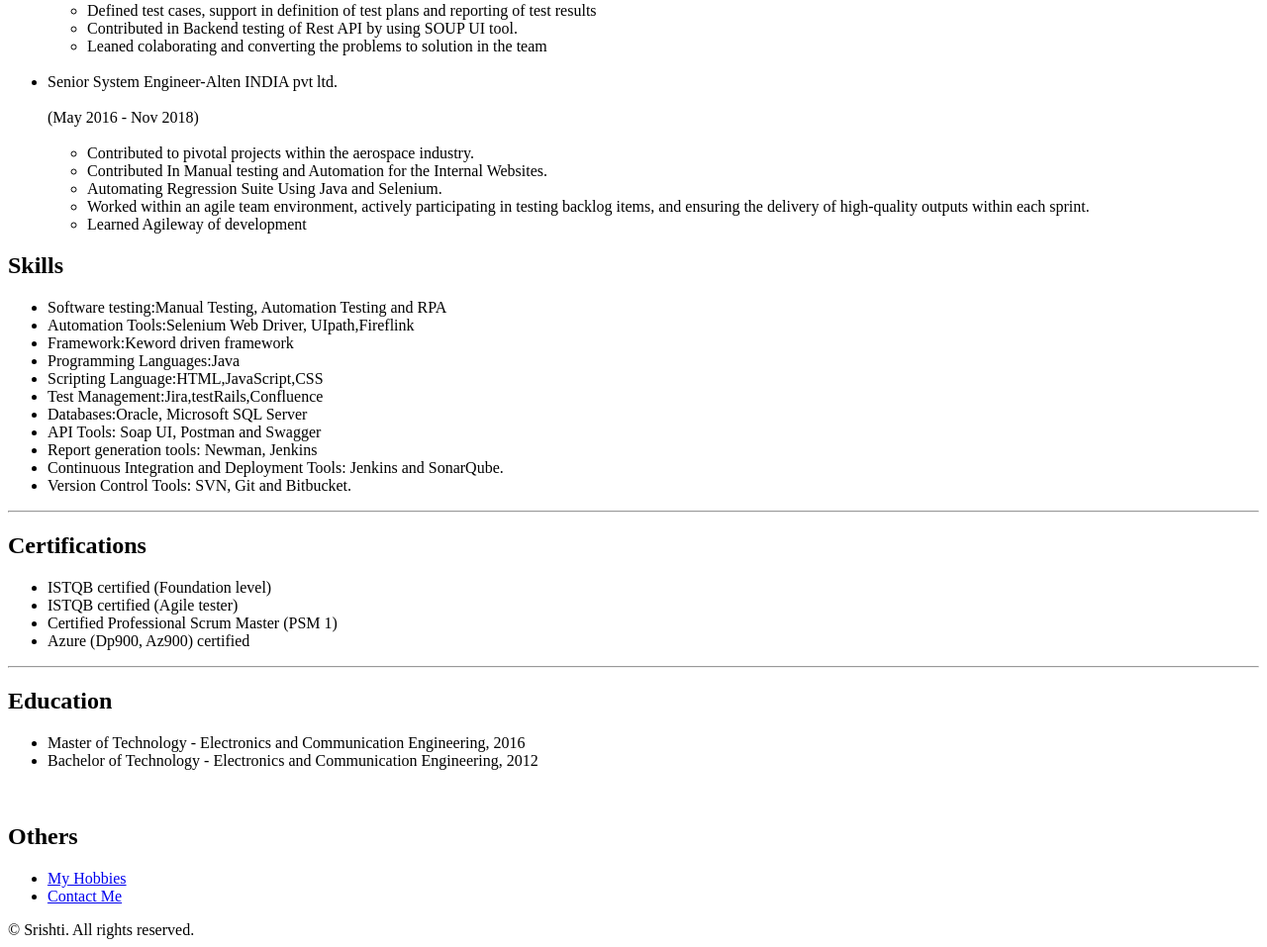
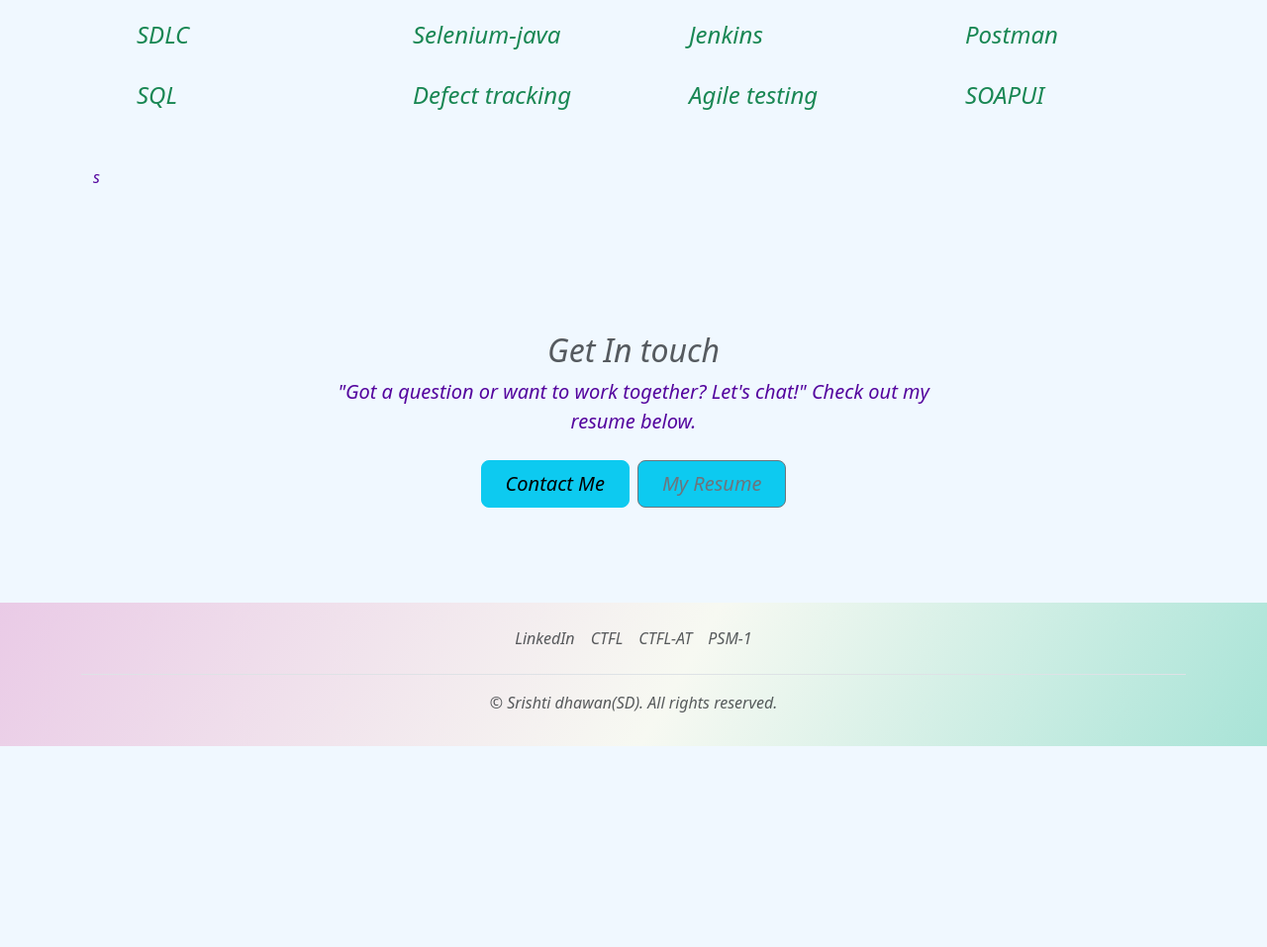
Before and after one commit to srishti0730/html-portfolio, a plain HTML site: page index.html in a window 1280 px wide. Shown: the part 748-1705 px from the top of the page at 99% size. After the commit the page ends 1526 px from the top, so only its background shows below. Drawn offline with nearby package versions, Linux system fonts and the light colour scheme.

Commit message:
Update index.html

```diff
--- a/index.html
+++ b/index.html
@@ -1,91 +1,134 @@
 <!DOCTYPE html>
 <html lang="en">
+
 <head>
-    <meta charset="UTF-8">
-    <meta name="viewport" content="width=device-width, initial-scale=1.0">
-    <title>My Resume</title>
+  <meta charset="UTF-8">
+  <meta name="viewport" content="width=device-width, initial-scale=1.0">
+  <title>Srishti's portfolio</title>
+  <link href="https://cdn.jsdelivr.net/npm/bootstrap@5.3.3/dist/css/bootstrap.min.css" rel="stylesheet" integrity="sha384-QWTKZyjpPEjISv5WaRU9OFeRpok6YctnYmDr5pNlyT2bRjXh0JMhjY6hW+ALEwIH" crossorigin="anonymous">
+  <link rel="stylesheet" href="./styling.css">
 </head>
-<body>
-    <h1>Srishti</h1>
-    <img src="./photo.jpg" alt="My photo" width="100" height="100"/>
-    <h2>Summary</h2>
-    <hr >
-    <p>Test Analyst with 7+ years of experience in testing initiatives across SDLC. Always looking for opportunity to learn new.</p>
-    <h2>Work Experience</h2>
-    <hr >
-    <ul>
-        <li>Test Analyst- Infosys <br><br> (Jun 2021 - Sept 2023)
-            <ul>
-                <br>
-                <li>Contributed towards automatig the Manual tasks of the team</li>
-                <li>Contributed to Agile team for Pipeline creation</li>
-                <li>Experience in Manual testing(E2E testing) for the User stories in Sprint</li>
-                <li>Experience in APi Testing using Postman</li>
-                <li>Experience in colaborating with stakeholder for defect closure</li>
-                <li>Created thorough test dashboards and reports for comprehensive analysis On Jira</li>
-                <li>Identified and monitored software flaws and irregularities.</li>
-                <li>Provided mentorship and guidance to junior staff, sharing expertise, and offering support to foster their professional</li>
-            </ul>
-        </li>
-        <br >
-        <li>Quality Analyst-E2open<br><br> (Dec 2018 - Jun 2021)
-            <ul>
-                <br>
-                <li>Led testing efforts for a Trade domain web application as a Test Analyst, utilizing Selenium's keyword-driven framework which is using java. </li>
-                <li>Utilized API documentation to formulate comprehensive test cases, ensuring thorough validation and robust testing procedures.</li>
-                <li>Collaborated with cross-functional teams to define test scenarios, execute test scripts, and analyze results for the web application, ensuring adherence to quality standards and project timelines.</li>
-                <li>Defined test cases, support in definition of test plans and reporting of test results</li>
-                <li>Contributed in Backend testing of Rest API by using SOUP UI tool.</li>
-                <li>Leaned colaborating and converting the problems to solution in the team</li>
-            </ul>
-        </li>
-        <br >
-        <li>Senior System Engineer-Alten INDIA pvt ltd.<br><br>(May 2016 - Nov 2018)
-            <ul>
-                <br>
-                <li>Contributed to pivotal projects within the aerospace industry.</li>
-                <li>Contributed In Manual testing and Automation for the Internal Websites.</li>
-                <li>Automating Regression Suite Using Java and Selenium.</li>
-                <li>Worked within an agile team environment, actively participating in testing backlog items, and ensuring the delivery of high-quality outputs within each sprint.</li>
-                <li>Learned Agileway of development</li>
-            </ul>
-        </li>
 
-    </ul>
-    <h2>Skills</h2>
-    <ul>
-        <li>Software testing:Manual Testing, Automation Testing and RPA</li>
-        <li>Automation Tools:Selenium Web Driver, UIpath,Fireflink</li>
-        <li>Framework:Keword driven framework</li>
-        <li>Programming Languages:Java</li>
-        <li>Scripting Language:HTML,JavaScript,CSS</li>
-        <li>Test Management:Jira,testRails,Confluence</li>
-        <li>Databases:Oracle, Microsoft SQL Server</li>
-        <li>API Tools: Soap UI, Postman and Swagger</li>
-        <li>Report generation tools: Newman, Jenkins</li>
-        <li>Continuous Integration and Deployment Tools: Jenkins and SonarQube.</li>
-        <li>Version Control Tools: SVN, Git and Bitbucket.</li>
-    </ul>
-    <hr >
-    <h2>Certifications</h2>
-    <ul>
-        <li>ISTQB certified (Foundation level)</li>
-        <li>ISTQB certified (Agile tester)</li>
-        <li>Certified Professional Scrum Master (PSM 1)</li>
-        <li>Azure (Dp900, Az900) certified</li>
-    </ul>
-    <hr >
-    <h2>Education</h2>
-    <ul>
-        <li>Master of Technology - Electronics and Communication Engineering, 2016</li>
-        <li>Bachelor of Technology - Electronics and Communication Engineering, 2012</li>
-    </ul>
-    <br >
-    <h2>Others</h2>
-    <ul>
-        <li><a href="./hobbies.html">My Hobbies</a></li>
-        <li><a href="./contact.html">Contact Me</a></li>
-    </ul>
-<footer>© Srishti. All rights reserved.</footer>
+<body >
+
+  <!-- A hero section that provides a brief introduction to you and your background. -->
+  <section id="title" class="gradient-background"  >
+      <div class="px-4 pt-5 my-5 text-center border-bottom">
+        <h1  class="text-primary" class="display-6 fw-bold text-body-emphasis"> Hi,<br> <br>
+           I am Srishti </h1>
+      <br>
+        <div class="overflow-hidden" style="max-height: 30vh;">
+          <div class="container px-5">
+            <img src="./Personal/myphoto.jpg" class="img-fluid border rounded-3 shadow-lg mb-4" alt="My image" width="200" height="200" loading="lazy">
+          </div>
+
+        </div>
+      </div>
+
+  </section>
+   <!--projects links -->
+   <section id="Resume">
+
+   </section>
+
+  <!--About me -->
+  <section id="About me">
+    <div class="px-4 py-5 my-5 text-center">
+      <div class="col-lg-6 mx-auto">
+        <p  class ".text-secondary" class="lead mb-4">I'm a mother of two daughters with a passion for technology and a strong drive to learn and grow. As a dedicated software tester, I am committed to ensuring the highest standards of quality and reliability. Currently, I am expanding my skills in front-end development, always excited to embrace new challenges and opportunities.</p>
+      </div>
+    </div>
+  </section>
+  <!-- Skills -->
+  <section id="Skills">
+    <div class="container px-4 py-5" id="icon-grid">
+      <h2  class =".text-secondary" class="pb-2 border-bottom">Skills</h2>
+
+      <div  class="row row-cols-1 row-cols-sm-2 row-cols-md-3 row-cols-lg-4 g-4 py-5">
+        <div class="col d-flex align-items-start">
+          <svg class="bi text-body-secondary flex-shrink-0 me-3" width="1.75em" height="1.75em"><use xlink:href="#bootstrap"></use></svg>
+          <div>
+            <h4 class="text-success" class="fw-normal mb-0 fs-4 text-body-emphasis">SDLC</h4>
+          </div>
+        </div>
+        <div class="col d-flex align-items-start">
+          <svg class="bi text-body-secondary flex-shrink-0 me-3" width="1.75em" height="1.75em"><use xlink:href="#cpu-fill"></use></svg>
+          <div>
+            <h4  class="text-success"class="fw-normal mb-0 fs-4 text-body-emphasis">Selenium-java</h4>
+          </div>
+        </div>
+        <div class="col d-flex align-items-start">
+          <svg class="bi text-body-secondary flex-shrink-0 me-3" width="1.75em" height="1.75em"><use xlink:href="#calendar3"></use></svg>
+          <div>
+            <h4  class="text-success" class="fw-normal mb-0 fs-4 text-body-emphasis">Jenkins</h4>
+          </div>
+        </div>
+        <div class="col d-flex align-items-start">
+          <svg class="bi text-body-secondary flex-shrink-0 me-3" width="1.75em" height="1.75em"><use xlink:href="#home"></use></svg>
+          <div>
+            <h4 class="text-success" class="fw-normal mb-0 fs-4 text-body-emphasis">Postman</h4>
+          </div>
+        </div>
+        <div class="col d-flex align-items-start">
+          <svg class="bi text-body-secondary flex-shrink-0 me-3" width="1.75em" height="1.75em"><use xlink:href="#speedometer2"></use></svg>
+          <div>
+            <h4  class="text-success" class="fw-normal mb-0 fs-4 text-body-emphasis">SQL</h4>
+          </div>
+        </div>
+        <div class="col d-flex align-items-start">
+          <svg class="bi text-body-secondary flex-shrink-0 me-3" width="1.75em" height="1.75em"><use xlink:href="#toggles2"></use></svg>
+          <div>
+            <h4 class="text-success" class="fw-normal mb-0 fs-4 text-body-emphasis">Defect tracking</h4>
+          </div>
+        </div>
+        <div class="col d-flex align-items-start">
+          <svg class="bi text-body-secondary flex-shrink-0 me-3" width="1.75em" height="1.75em"><use xlink:href="#geo-fill"></use></svg>
+          <div>
+            <h4  class="text-success" class="fw-normal mb-0 fs-4 text-body-emphasis">Agile testing</h4>
+          </div>
+        </div>
+        <div class="col d-flex align-items-start">
+          <svg class="bi text-body-secondary flex-shrink-0 me-3" width="1.75em" height="1.75em"><use xlink:href="#tools"></use></svg>
+          <div>
+            <h4  class="text-success" class="fw-normal mb-0 fs-4 text-body-emphasis">SOAPUI</h4>
+          </div>
+        </div>
+      </div>s
+    </div>
+  </section >
+    <!--get in touch -->
+    <section id="Get in touch">
+      <div class="px-4 py-5 my-5 text-center">
+        <h2   class ="text-body-secondary" class="display-4 fw-normal text-body-emphasis">Get In touch</h2>
+        <div class="col-lg-6 mx-auto">
+          <p class="lead mb-4">"Got a question or want to work together? Let's chat!"  Check out my resume below.</p>
+          <div class="d-grid gap-2 d-sm-flex justify-content-sm-center">
+            <a  href="./Personal/contact.html" type="button" class="btn btn-primary btn-info btn-lg px-4 gap-3" fdprocessedid="yivf4a">Contact Me</a>
+            <a  href="./Personal/index.html" type="button" class="btn btn-outline-secondary btn-info btn-lg px-4" fdprocessedid="83wdm">My Resume </a>
+          </div>
+        </div>
+      </div>
+
+    </section>
+  <!--  Footer-about me  and certifications-->
+    <section class="gradient-background" >
+
+      <div class="container" >
+        <footer  class="py-3 my-4  text-white" >
+          <ul class="nav justify-content-center border-bottom pb-3 mb-3">
+            <li class="nav-item"><a href="https://www.linkedin.com/in/srishti-dhawan-0b30a055/"  class="nav-link px-2 text-body-secondary">LinkedIn</a></li>
+
+            <li class="nav-item"><a href="https://www.istqb.in/about-us/certified-tester/foundation-level/96934-srishti"  class="nav-link px-2 text-body-secondary">CTFL</a></li>
+
+            <li class="nav-item"><a href="https://www.istqb.in/about-us/certified-tester/foundation-level/122200-srishti"   class="nav-link px-2 text-body-secondary">CTFL-AT</a></li>
+            <li class="nav-item"><a href="https://www.credly.com/badges/3948329e-10df-421a-854b-3feb3ad3f1ff/linked_in_profile"   class="nav-link px-2 text-body-secondary">PSM-1</a></li>
+          </ul>
+          <p class="text-center text-body-secondary">© Srishti dhawan(SD). All rights reserved.</p>
+        </footer>
+      </div>
+    </section>
+
+  <script src="https://cdn.jsdelivr.net/npm/bootstrap@5.3.3/dist/js/bootstrap.bundle.min.js" integrity="sha384-YvpcrYf0tY3lHB60NNkmXc5s9fDVZLESaAA55NDzOxhy9GkcIdslK1eN7N6jIeHz" crossorigin="anonymous"></script>
 </body>
+
 </html>
```
